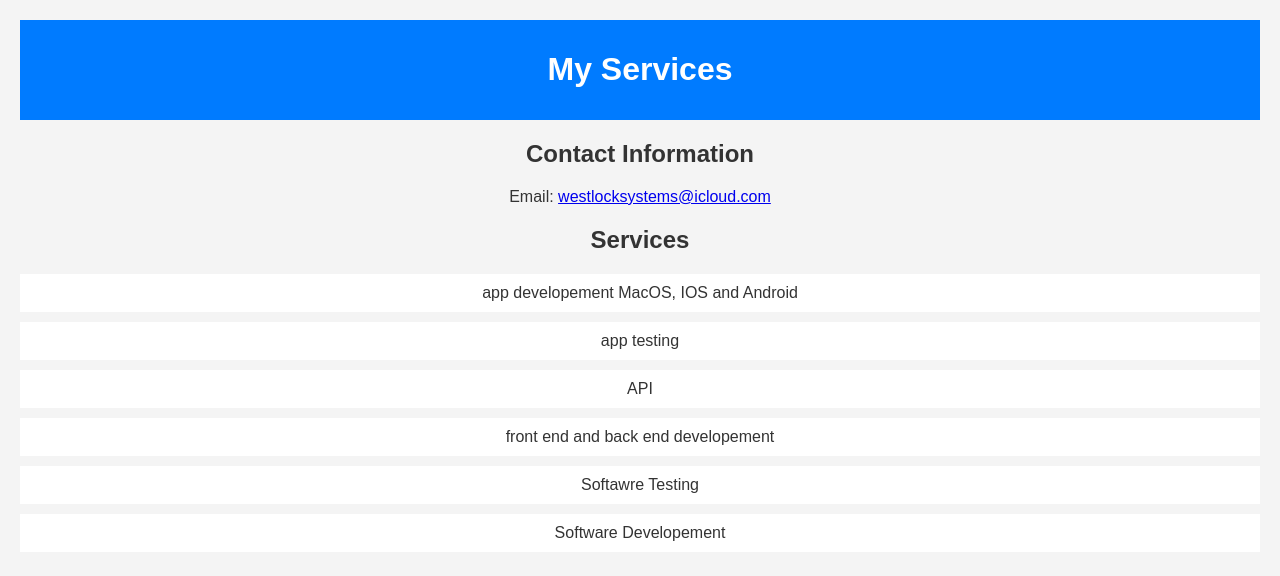
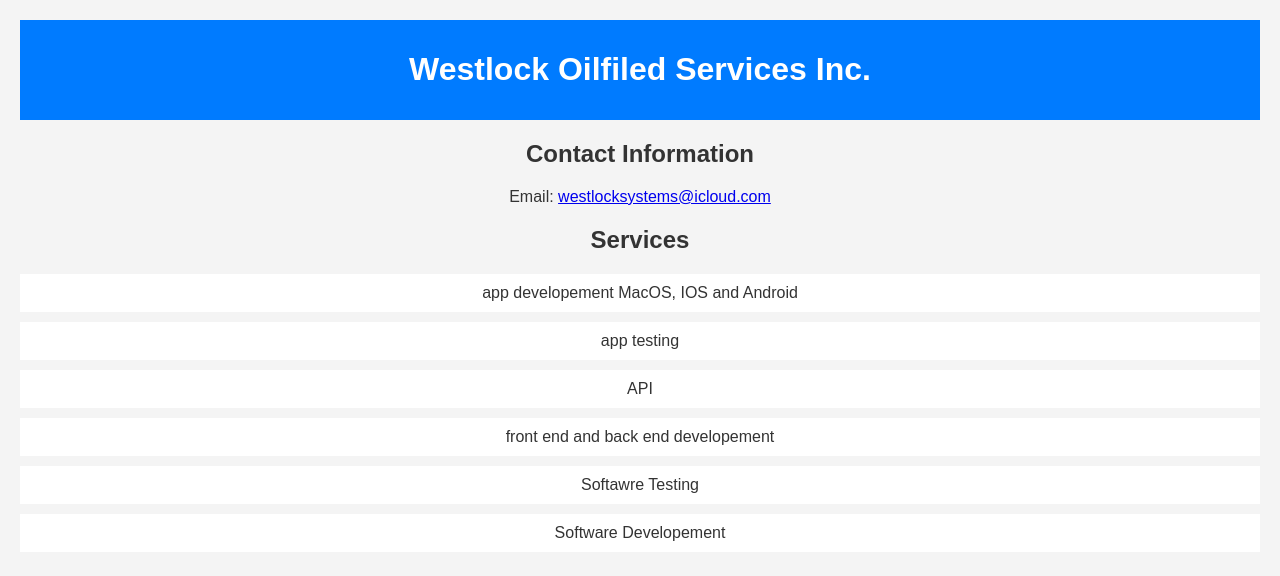
Before and after one commit to Benbm24/westlockos, a plain HTML site: page index.html in a window 1280 px wide. Drawn offline with Linux system fonts and the light colour scheme.

Commit message:
Update index.html

```diff
--- a/index.html
+++ b/index.html
@@ -41,7 +41,7 @@
    <body>
      <div class="container">
        <div class="header">
-         <h1>My Services</h1>
+         <h1>Westlock Oilfiled Services Inc.</h1>
        </div>
        <div class="content">
          <h2>Contact Information</h2>
```
